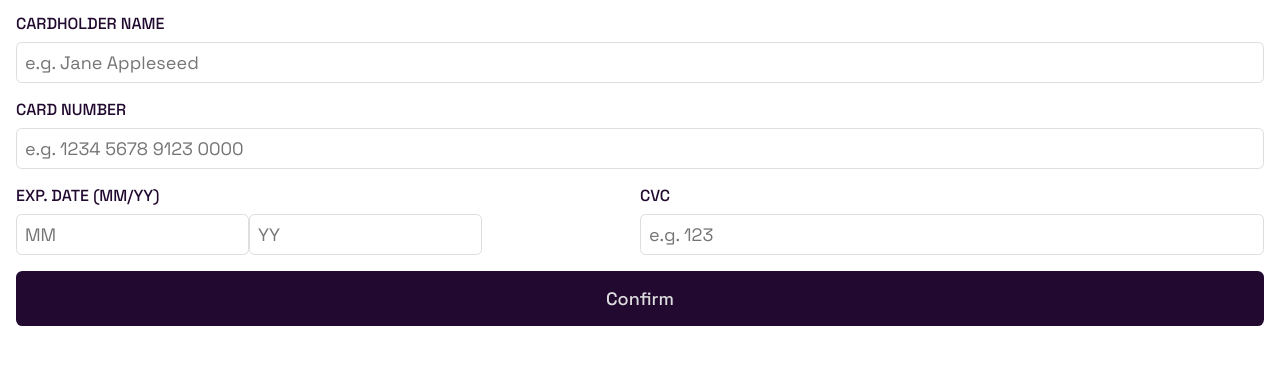
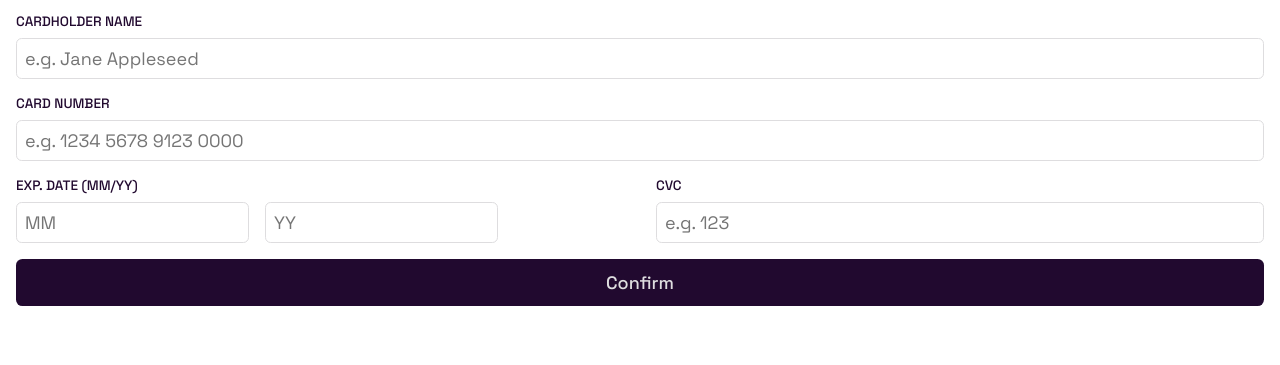
Before and after one commit to Blaze-X73/frontendmentor-interactive-card-details-form, a plain HTML site: page index.html in a window 1280 px wide. Shown: the part 139-504 px from the top of the page. Drawn offline with Linux system fonts and the light colour scheme.

Commit message:
Styling tweaks for exp-date-and-cvc

```diff
--- a/css/style.css
+++ b/css/style.css
@@ -1,4 +1,4 @@
-*{
+* {
   margin: 0;
   padding: 0;
   box-sizing: border-box;
@@ -13,24 +13,23 @@
   --red400: #ff5252; /*input errors*/
 }
 
-body{
+body {
   display: flex;
   flex-direction: column;
   min-height: 100vh;
-    font-family: 'Space Grotesk', sans-serif;
+  font-family: "Space Grotesk", sans-serif;
   font-weight: 500;
   color: var(--purple950);
   background: var(--white);
 }
 
-main{
+main {
   display: flex;
   flex-direction: column;
 }
 
-
-input{
-    font-family: 'Space Grotesk', sans-serif;
+input {
+  font-family: "Space Grotesk", sans-serif;
   color: var(--gray400);
   font-size: 1.125rem;
   border: 0.1rem solid var(--gray200);
@@ -39,18 +38,15 @@ input{
   min-width: 10rem;
 }
 
-label{
-    font-size: 1rem;
+label {
+  font-size: 0.85rem;
 }
 
 .card-details,
 .card-name,
 .card-number,
-.exp-date-and-cvc,
 .exp-date,
-.date,
-.cvc
-{
+.cvc {
   display: flex;
   flex-direction: column;
 }
@@ -62,42 +58,48 @@ label{
   gap: 0.5rem;
 }
 
-.card-details{
+.card-details {
   padding: 1rem;
   gap: 1rem;
 }
 
-.exp-date-and-cvc{
-    width: 100%;
+.exp-date-and-cvc {
+  display: flex;
   flex-direction: row;
   justify-content: space-between;
+  gap: 1rem; /*Make responsive*/
 }
 
-.exp-date-and-cvc input{
-    min-width:4rem;
+input {
+  min-width: 4rem;
 }
 
-
-.exp-date{
+.exp-date {
   width: 50%;
 }
 
-.date{
-    flex-direction: row;
-
+.cvc {
+  width: calc(50% - 1rem); /*Update to calc(50% - the gap)*/
 }
 
-.cvc{
-    flex: 2;
+.date {
+  display: flex;
+  flex-direction: row;
+  gap: 1rem;
+}
+
+.date input{
+    flex-shrink: 1;
 }
 
 .confirm-btn {
-    font-family: 'Space Grotesk', sans-serif;
+  font-family: "Space Grotesk", sans-serif;
   font-weight: 500;
   font-size: 1.125rem;
   background: var(--purple950);
   color: var(--gray200);
-    padding: 1rem;
+  padding: 0.75rem;
   border: none;
   border-radius: 0.4rem;
+  cursor: pointer;
 }
```
Lines whose indentation alone changed are shown as unchanged.
